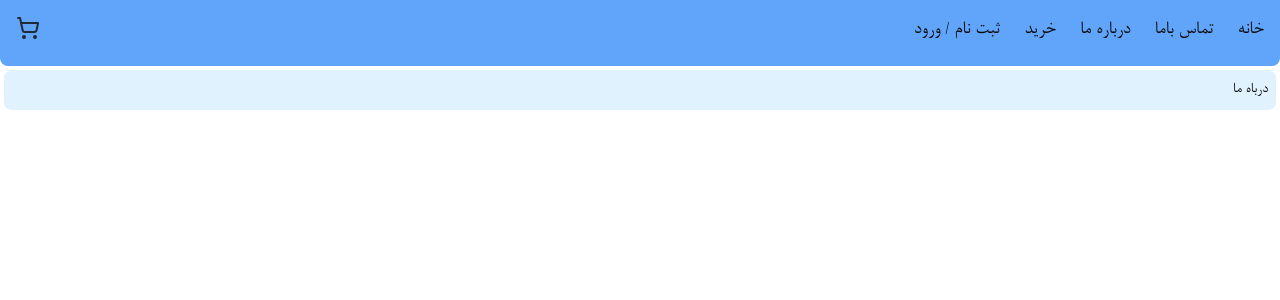
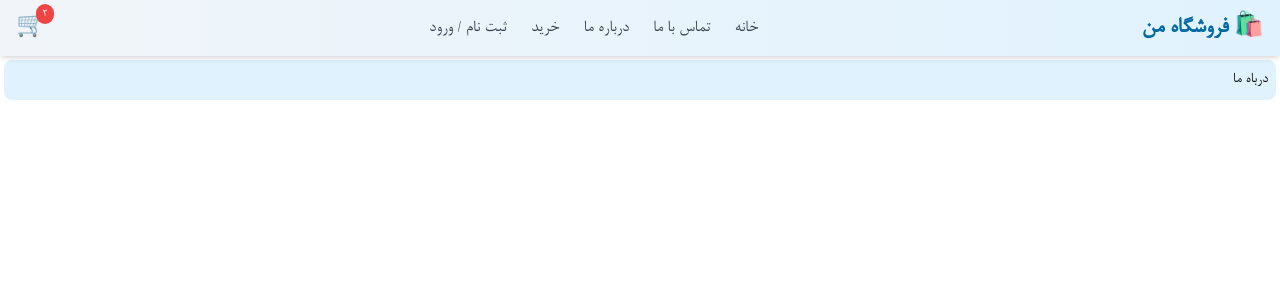
Before and after one commit to javadysf/OnlineShop, a Next.js app: page /AboutUs in a window 1280 px wide. Shown: the top 300 px of the page. Built offline with nearby package versions, Linux system fonts and the light colour scheme.

Commit message:
nav updated

```diff
--- a/src/components/common/Navbar/Navbar.jsx
+++ b/src/components/common/Navbar/Navbar.jsx
@@ -1,36 +1,59 @@
-import Link from "next/link";
-import React from "react";
-import CartButton from "../CartButton/CartButton";
+'use client';
 
-const Navbar = () => {
+import Link from 'next/link';
+import { useState } from 'react';
+import { Menu, X } from 'lucide-react';
+
+export default function Navbar() {
+  const [menuOpen, setMenuOpen] = useState(false);
+
   return (
-    <div dir="rtl" className=" bg-blue-400 p-4 rounded-b-lg flex">
-      <nav className="flex w-full justify-between ">
-        <ul className="flex text-xl font-medium gap-6">
-          <Link className="nav-hover" href={"./"}>
-            <li> خانه</li>
-          </Link>
-          <Link href={"./"} className="nav-hover">
-            <li>تماس باما</li>
-          </Link>
-          <li>
-            <Link className="nav-hover" href={"/AboutUs"}>
-              درباره ما
-            </Link>
+    <nav className="sticky top-0 z-50 bg-gradient-to-r from-slate-100 to-sky-100 shadow-md">
+      <div className="max-w-7xl mx-auto px-4 py-3 flex justify-between items-center">
+        {/* لوگو */}
+        <Link href="/" className="text-2xl font-bold text-sky-700">🛍️ فروشگاه من</Link>
+
+        {/* دکمه منو موبایل */}
+        <div className="md:hidden">
+          <button onClick={() => setMenuOpen(!menuOpen)}>
+            {menuOpen ? <X size={28} /> : <Menu size={28} />}
+          </button>
+        </div>
+
+        {/* منو دسکتاپ */}
+        <ul className="hidden md:flex space-x-6 text-gray-700 text-lg font-medium rtl:space-x-reverse">
+          <li className="hover:text-sky-600 transition"><Link href="/">خانه</Link></li>
+          <li className="hover:text-sky-600 transition"><Link href="/contact">تماس با ما</Link></li>
+          <li className="hover:text-sky-600 transition"><Link href="/about">درباره ما</Link></li>
+          <li className="hover:text-sky-600 transition"><Link href="/products">خرید</Link></li>
+          <li className="hover:text-sky-600 transition"><Link href="/login">ثبت نام / ورود</Link></li>
+        </ul>
+
+        {/* آیکون سبد خرید */}
+        <div className="relative hidden md:block">
+          <Link href="/cart" className="text-2xl">🛒</Link>
+          <span className="absolute -top-2 -right-2 bg-red-500 text-white text-xs px-1.5 py-0.5 rounded-full">2</span>
+        </div>
+      </div>
+
+      {/* منوی کشویی موبایل */}
+      <div
+        className={`md:hidden transition-all duration-300 ease-in-out overflow-hidden ${
+          menuOpen ? 'max-h-96 py-4 px-6' : 'max-h-0'
+        }`}
+      >
+        <ul className="flex flex-col space-y-4 text-gray-700 text-base font-medium">
+          <li><Link href="/" onClick={() => setMenuOpen(false)}>خانه</Link></li>
+          <li><Link href="/contact" onClick={() => setMenuOpen(false)}>تماس با ما</Link></li>
+          <li><Link href="/about" onClick={() => setMenuOpen(false)}>درباره ما</Link></li>
+          <li><Link href="/products" onClick={() => setMenuOpen(false)}>خرید</Link></li>
+          <li><Link href="/login" onClick={() => setMenuOpen(false)}>ثبت نام / ورود</Link></li>
+          <li className="flex items-center space-x-2 rtl:space-x-reverse">
+            <Link href="/cart" className="text-xl">🛒</Link>
+            <span className="bg-red-500 text-white text-xs px-2 py-0.5 rounded-full">2</span>
           </li>
-          <Link className="nav-hover" href={"/shop"}>
-            <li>خرید</li>
-          </Link>
-          <Link className="nav-hover" href={"/login"}>
-            <li> ثبت نام / ورود</li>
-          </Link>
         </ul>
-        <ul>
-            <CartButton/>
-        </ul>
-      </nav>
-    </div>
+      </div>
+    </nav>
   );
-};
-
-export default Navbar;
+}
--- a/tailwind.config.mjs
+++ b/tailwind.config.mjs
@@ -9,6 +9,7 @@ export default {
   ],
   theme: {
   	extend: {
+
 		fontFamily: {
 			nazanin: ['b-nazanin'],
 		  },
```
